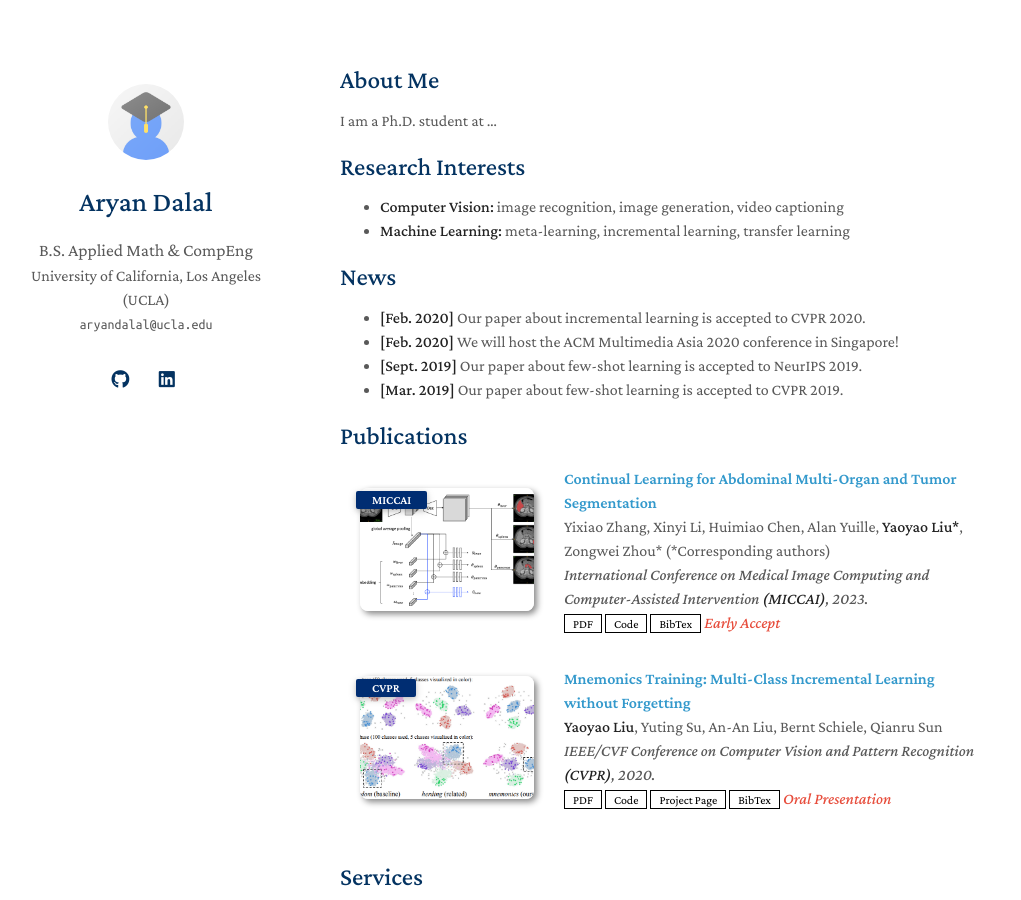
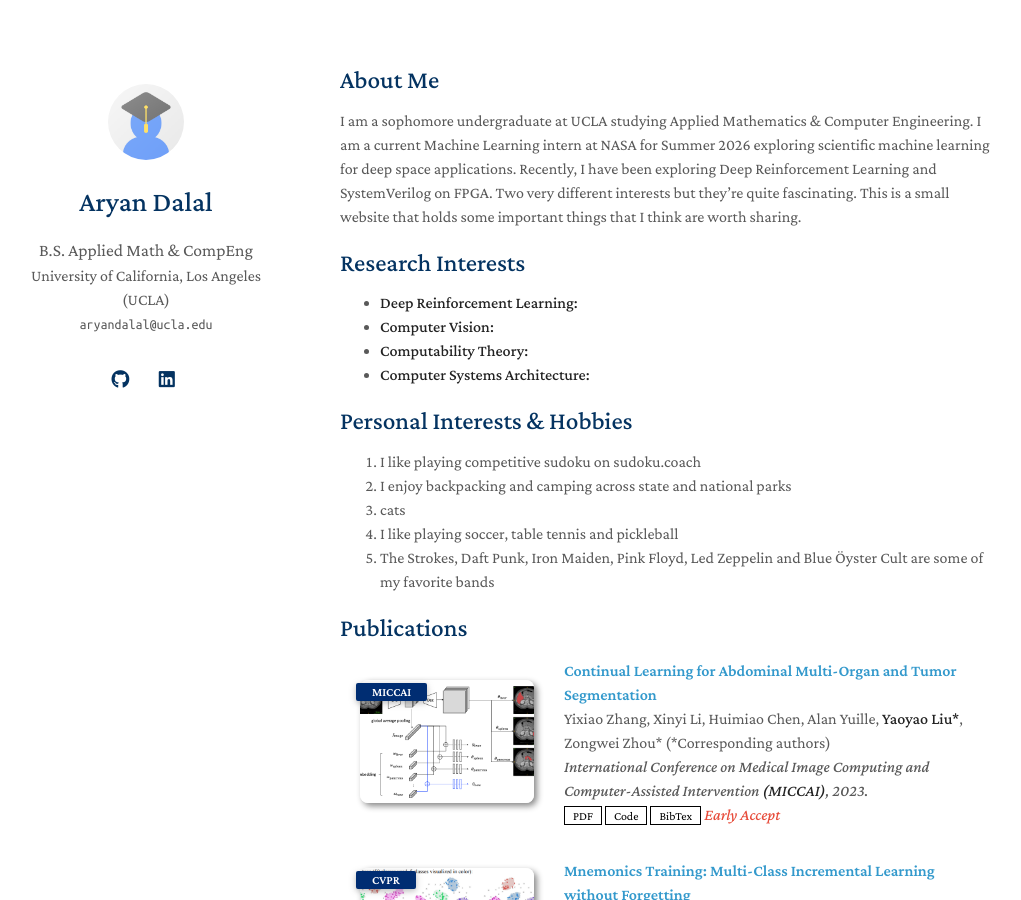
Before and after one commit to DalalAryan/dalalaryan.github.io, a Jekyll site: the page built from index.md, in a window 1280 px wide and 900 px high. Shown: the whole window, without its empty margins (130-1151 px from the left). Built offline with Jekyll 4.4.1, drawn with Linux system fonts in a browser that asks for light colours; a style sheet for code colours, icons or effects is not loaded; our own code applies the rules of GitHub Pages for plain Markdown files.

Commit message:
Update index.md

```diff
--- a/index.md
+++ b/index.md
@@ -4,19 +4,22 @@ layout: homepage
 
 ## About Me
 
-I am a Ph.D. student at ...
+I am a sophomore undergraduate at UCLA studying Applied Mathematics & Computer Engineering. I am a current Machine Learning intern at NASA for Summer 2026 exploring scientific machine learning for deep space applications. Recently, I have been exploring Deep Reinforcement Learning and SystemVerilog on FPGA. Two very different interests but they're quite fascinating. This is a small website that holds some important things that I think are worth sharing.
 
 ## Research Interests
 
-- **Computer Vision:** image recognition, image generation, video captioning
-- **Machine Learning:** meta-learning, incremental learning, transfer learning
+- **Deep Reinforcement Learning:**
+- **Computer Vision:**
+- **Computability Theory:**
+- **Computer Systems Architecture:**
 
-## News
+## Personal Interests & Hobbies
 
-- **[Feb. 2020]** Our paper about incremental learning is accepted to CVPR 2020.
-- **[Feb. 2020]** We will host the ACM Multimedia Asia 2020 conference in Singapore!
-- **[Sept. 2019]** Our paper about few-shot learning is accepted to NeurIPS 2019.
-- **[Mar. 2019]** Our paper about few-shot learning is accepted to CVPR 2019.
+1. I like playing competitive sudoku on sudoku.coach
+2. I enjoy backpacking and camping across state and national parks
+3. cats
+4. I like playing soccer, table tennis and pickleball
+5. The Strokes, Daft Punk, Iron Maiden, Pink Floyd, Led Zeppelin and Blue Öyster Cult are some of my favorite bands
 
 {% include_relative _includes/publications.md %}
 
```
